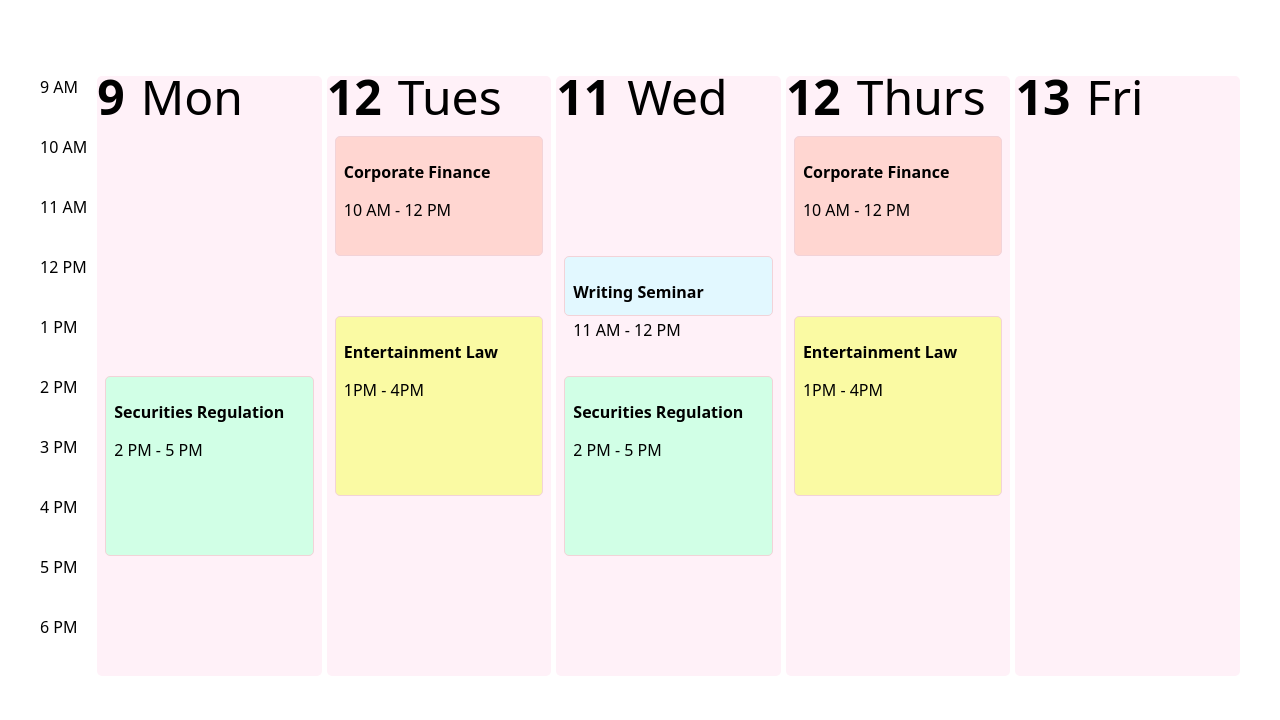
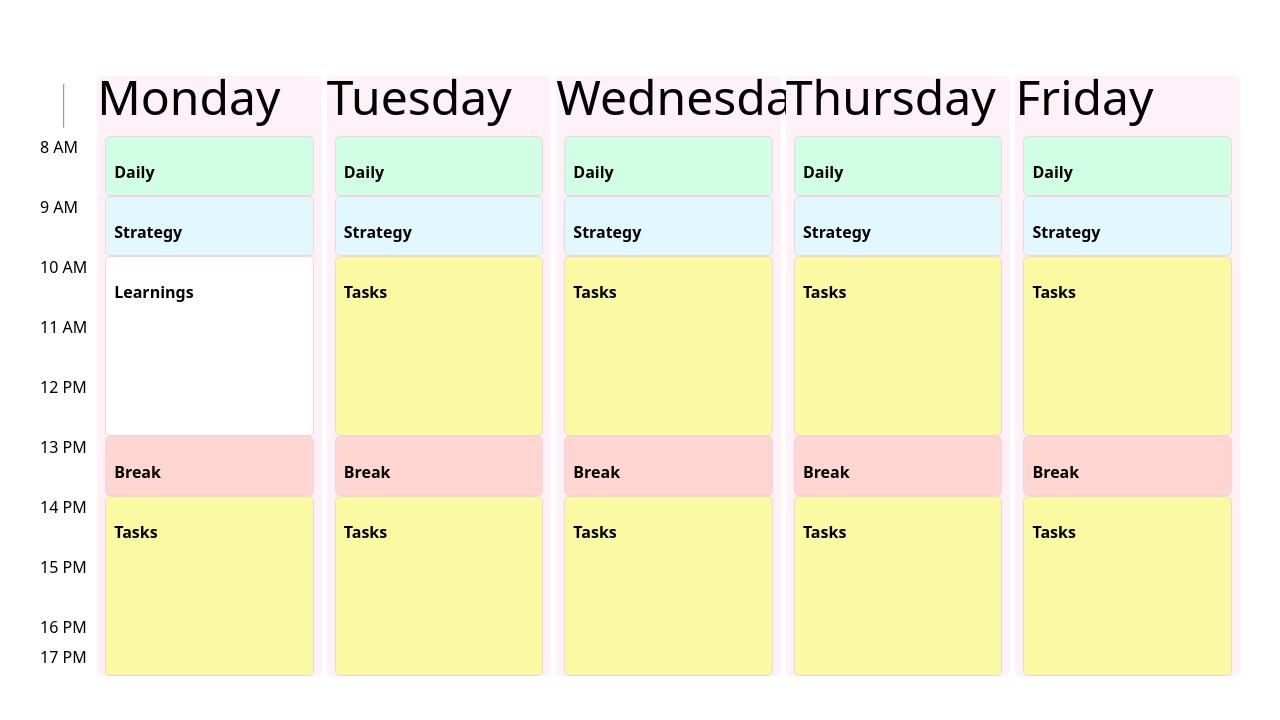
Before and after one commit to dianavile/Calendar, a plain HTML site: page index.html in a window 1280 px wide. Shown: the part 80-800 px from the top of the page. Drawn offline with Linux system fonts and the light colour scheme.

Commit message:
Add files via upload

```diff
--- a/index.html
+++ b/index.html
@@ -4,92 +4,136 @@
     <meta charset="UTF-8" />
     <meta http-equiv="X-UA-Compatible" content="IE=edge" />
     <meta name="viewport" content="width=device-width, initial-scale=1.0" />
-    <title>📆Calendar- CSS Grid</title>
+    <title>📆Week Calendar- CSS Grid</title>
     <link rel="stylesheet" type="text/css" href="style.css" />
   </head>
   <body>
-    <h1 style="text-align: center">Calendar</h1>
+    <h1 style="text-align: center">📆 Calendar-workinghours</h1>
     <section class="calendar">
       <div class="timeline">
         <div class="spacer"></div>
+        <hr />
+        <div class="time-marker">8 AM</div>
         <div class="time-marker">9 AM</div>
         <div class="time-marker">10 AM</div>
         <div class="time-marker">11 AM</div>
         <div class="time-marker">12 PM</div>
-        <div class="time-marker">1 PM</div>
-        <div class="time-marker">2 PM</div>
-        <div class="time-marker">3 PM</div>
-        <div class="time-marker">4 PM</div>
-        <div class="time-marker">5 PM</div>
-        <div class="time-marker">6 PM</div>
+        <div class="time-marker">13 PM</div>
+        <div class="time-marker">14 PM</div>
+        <div class="time-marker">15 PM</div>
+        <div class="time-marker">16 PM</div>
+        <div class="time-marker">17 PM</div>
       </div>
       <div class="days">
         <div class="day mon">
           <div class="date">
-            <p class="date-num">9</p>
-            <p class="date-day">Mon</p>
+            <p class="date-day">Monday</p>
           </div>
           <div class="events">
-            <div class="event start-2 end-5 securities">
-              <p class="title">Securities Regulation</p>
-              <p class="time">2 PM - 5 PM</p>
+            <div class="event start-10 end-11 daily">
+              <p class="title">Daily</p>
+            </div>
+            <div class="event start-11 end-12 call">
+              <p class="title">Strategy</p>
+            </div>
+            <div class="event start-12 end-3 learnings">
+              <p class="title">Learnings</p>
+            </div>
+            <div class="event start-3 end-4 meeting">
+              <p class="title">Break</p>
+            </div>
+            <div class="event start-4 end-5 tasks">
+              <p class="title">Tasks</p>
             </div>
           </div>
         </div>
         <div class="day tues">
           <div class="date">
-            <p class="date-num">12</p>
-            <p class="date-day">Tues</p>
+            <p class="date-day">Tuesday</p>
           </div>
           <div class="events">
-            <div class="event start-10 end-12 corp-fi">
-              <p class="title">Corporate Finance</p>
-              <p class="time">10 AM - 12 PM</p>
+            <div class="event start-10 end-11 daily">
+              <p class="title">Daily</p>
             </div>
-            <div class="event start-1 end-4 ent-law">
-              <p class="title">Entertainment Law</p>
-              <p class="time">1PM - 4PM</p>
+            <div class="event start-11 end-12 call">
+              <p class="title">Strategy</p>
+            </div>
+            <div class="event start-12 end-3 tasks">
+              <p class="title">Tasks</p>
+            </div>
+            <div class="event start-3 end-4 meeting">
+              <p class="title">Break</p>
+            </div>
+            <div class="event start-4 end-5 tasks">
+              <p class="title">Tasks</p>
             </div>
           </div>
         </div>
         <div class="day wed">
           <div class="date">
-            <p class="date-num">11</p>
-            <p class="date-day">Wed</p>
+            <p class="date-day">Wednesday</p>
           </div>
           <div class="events">
-            <div class="event start-12 end-1 writing">
-              <p class="title">Writing Seminar</p>
-              <p class="time">11 AM - 12 PM</p>
+            <div class="event start-10 end-11 daily">
+              <p class="title">Daily</p>
             </div>
-            <div class="event start-2 end-5 securities">
-              <p class="title">Securities Regulation</p>
-              <p class="time">2 PM - 5 PM</p>
+            <div class="event start-11 end-12 call">
+              <p class="title">Strategy</p>
+            </div>
+            <div class="event start-12 end-3 tasks">
+              <p class="title">Tasks</p>
+            </div>
+            <div class="event start-3 end-4 meeting">
+              <p class="title">Break</p>
+            </div>
+            <div class="event start-4 end-5 tasks">
+              <p class="title">Tasks</p>
             </div>
           </div>
         </div>
         <div class="day thurs">
           <div class="date">
-            <p class="date-num">12</p>
-            <p class="date-day">Thurs</p>
+            <p class="date-day">Thursday</p>
           </div>
           <div class="events">
-            <div class="event start-10 end-12 corp-fi">
-              <p class="title">Corporate Finance</p>
-              <p class="time">10 AM - 12 PM</p>
+            <div class="event start-10 end-11 daily">
+              <p class="title">Daily</p>
             </div>
-            <div class="event start-1 end-4 ent-law">
-              <p class="title">Entertainment Law</p>
-              <p class="time">1PM - 4PM</p>
+            <div class="event start-11 end-12 call">
+              <p class="title">Strategy</p>
+            </div>
+            <div class="event start-12 end-3 tasks">
+              <p class="title">Tasks</p>
+            </div>
+            <div class="event start-3 end-4 meeting">
+              <p class="title">Break</p>
+            </div>
+            <div class="event start-4 end-5 tasks">
+              <p class="title">Tasks</p>
             </div>
           </div>
         </div>
         <div class="day fri">
           <div class="date">
-            <p class="date-num">13</p>
-            <p class="date-day">Fri</p>
+            <p class="date-day">Friday</p>
           </div>
-          <div class="events"></div>
+          <div class="events">
+            <div class="event start-10 end-11 daily">
+              <p class="title">Daily</p>
+            </div>
+            <div class="event start-11 end-12 call">
+              <p class="title">Strategy</p>
+            </div>
+            <div class="event start-12 end-3 tasks">
+              <p class="title">Tasks</p>
+            </div>
+            <div class="event start-3 end-4 meeting">
+              <p class="title">Break</p>
+            </div>
+            <div class="event start-4 end-5 tasks">
+              <p class="title">Tasks</p>
+            </div>
+          </div>
         </div>
       </div>
     </section>
--- a/style.css
+++ b/style.css
@@ -4,10 +4,11 @@
   --timeHeight: 60px;
   --calBgColor: #fff1f8;
   --eventBorderColor: #f2d3d8;
-  --eventColor1: #ffd6d1;
+  --eventColor1: #d1ffe6;
   --eventColor2: #fafaa3;
   --eventColor3: #e2f8ff;
-  --eventColor4: #d1ffe6;
+  --eventColor4: #ffd6d1;
+  --eventColor5: #fff;
 }
 
 .calendar {
@@ -37,6 +38,10 @@
 }
 
 /* Place on Timeline */
+.start-9 {
+  grid-row-start: 1;
+}
+
 .start-10 {
   grid-row-start: 2;
 }
@@ -51,6 +56,10 @@
 
 .start-2 {
   grid-row-start: 6;
+}
+
+.start-4 {
+  grid-row-start: 8;
 }
 
 .end-12 {
@@ -70,7 +79,7 @@
 }
 
 .end-5 {
-  grid-row-end: 9;
+  grid-row-end: 12;
 }
 
 /* Event */
@@ -99,20 +108,24 @@ body {
   font-family: system-ui, sans-serif;
 }
 
-.corp-fi {
+.daily {
   background: var(--eventColor1);
 }
 
-.ent-law {
+.tasks {
   background: var(--eventColor2);
 }
 
-.writing {
+.call {
   background: var(--eventColor3);
 }
 
-.securities {
+.meeting {
   background: var(--eventColor4);
+}
+
+.learnings {
+  background: var(--eventColor5);
 }
 
 .date {
```
